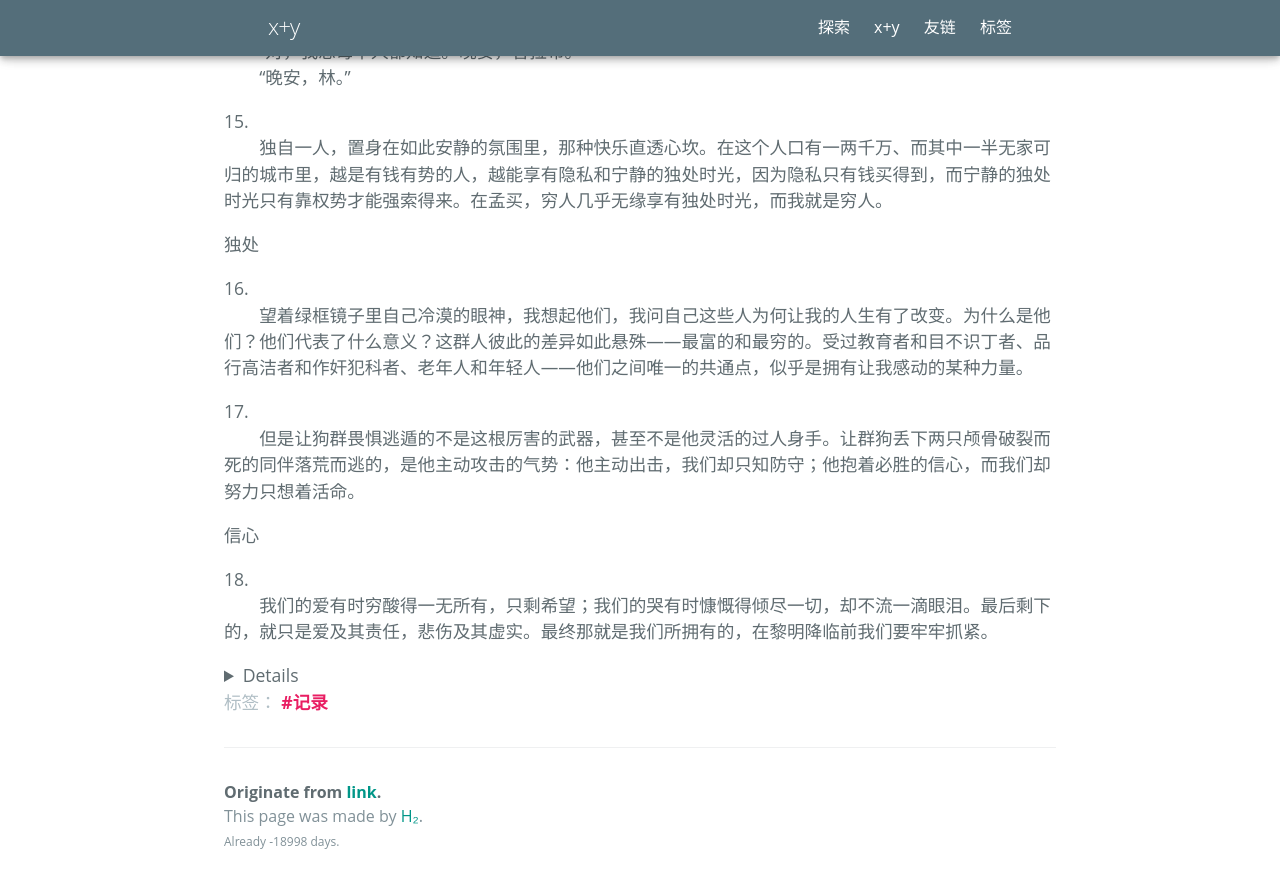
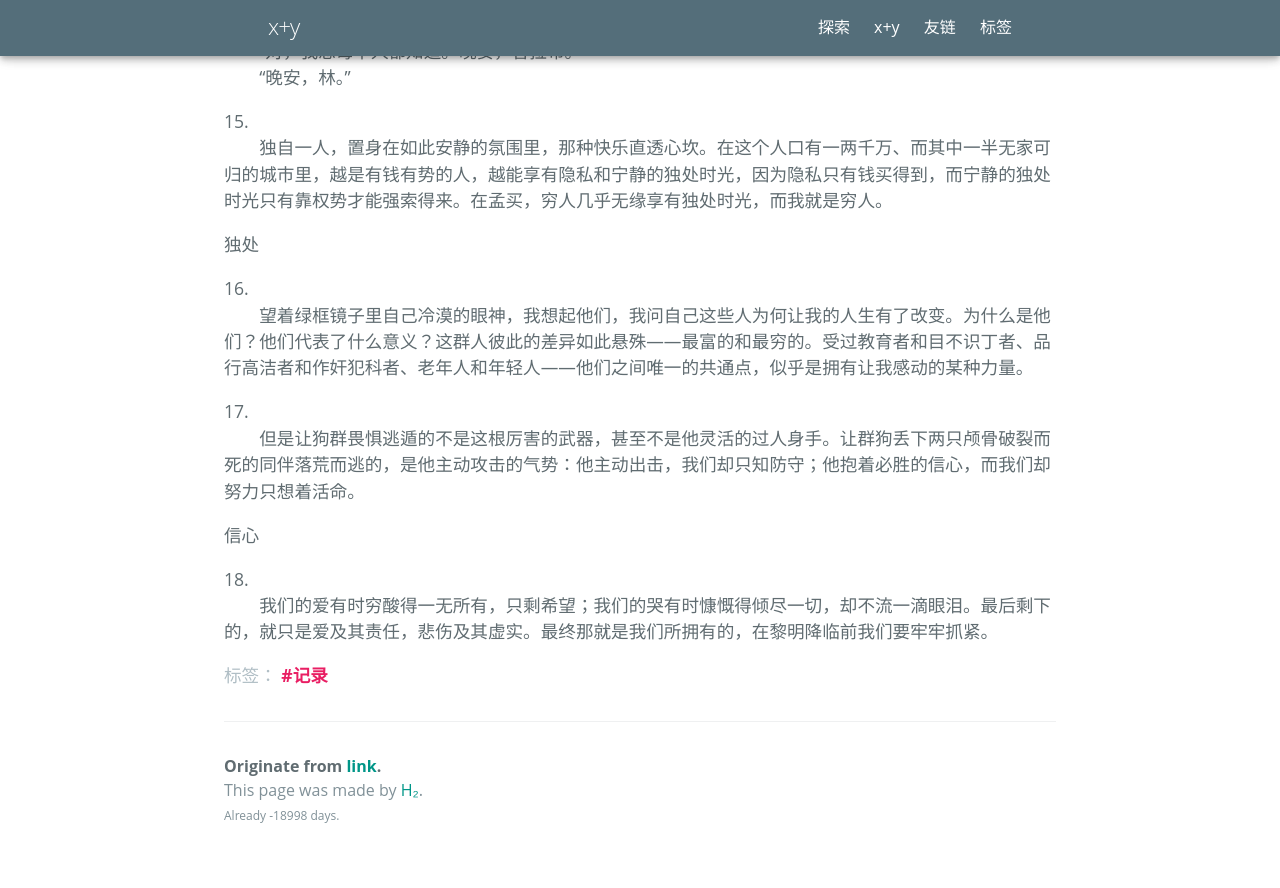
Before and after one commit to xplusy44/xplusy44.github.io, a Jekyll site: the page built from _posts/2022-1-24-项塔兰.md, in a window 1280 px wide and 900 px high, scrolled down 3358 px. Shown: the top 888 px of the window. Built offline with Jekyll 4.4.1, drawn with Linux system fonts in a browser that asks for light colours; some web fonts are replaced.

Commit message:
Update 2022-1-24-项塔兰.md

```diff
--- a/_posts/2022-1-24-项塔兰.md
+++ b/_posts/2022-1-24-项塔兰.md
@@ -10,7 +10,8 @@ tags: 记录
 &emsp;&emsp;羞愧和哀伤使我悲痛难抑。我突然理解到自己内心有多么渴求、多么缺乏爱。最后，我终于了解自己何其孤单。<br/>
 &emsp;&emsp;但我不能回应。我的文化误我太深，教了我所有不该教的东西。我因此一动不动地躺着，毫无反应。但心灵没有文化之分，没有国籍之分，没有肤色、口音、生活方式之分。心灵永恒不变，心灵举世皆同。内心虽豁然开朗却悲伤满怀之时，心灵不可能平静。
 
-<details><summary>文化误我太深</summary>
+<details>
+<summary>文化误我太深</summary>
 <p>
 
  <b>我有时候在想，我从前所受的教育是否是一团错误？因为过去接受的价值观在一点一点地崩塌，我变得怀疑一切</b>
@@ -162,11 +163,3 @@ tags: 记录
 
 18.<br/>
 &emsp;&emsp;我们的爱有时穷酸得一无所有，只剩希望；我们的哭有时慷慨得倾尽一切，却不流一滴眼泪。最后剩下的，就只是爱及其责任，悲伤及其虚实。最终那就是我们所拥有的，在黎明降临前我们要牢牢抓紧。
-
-<details>
-<p>
-
- e
-
-</p>
-</details>
```
